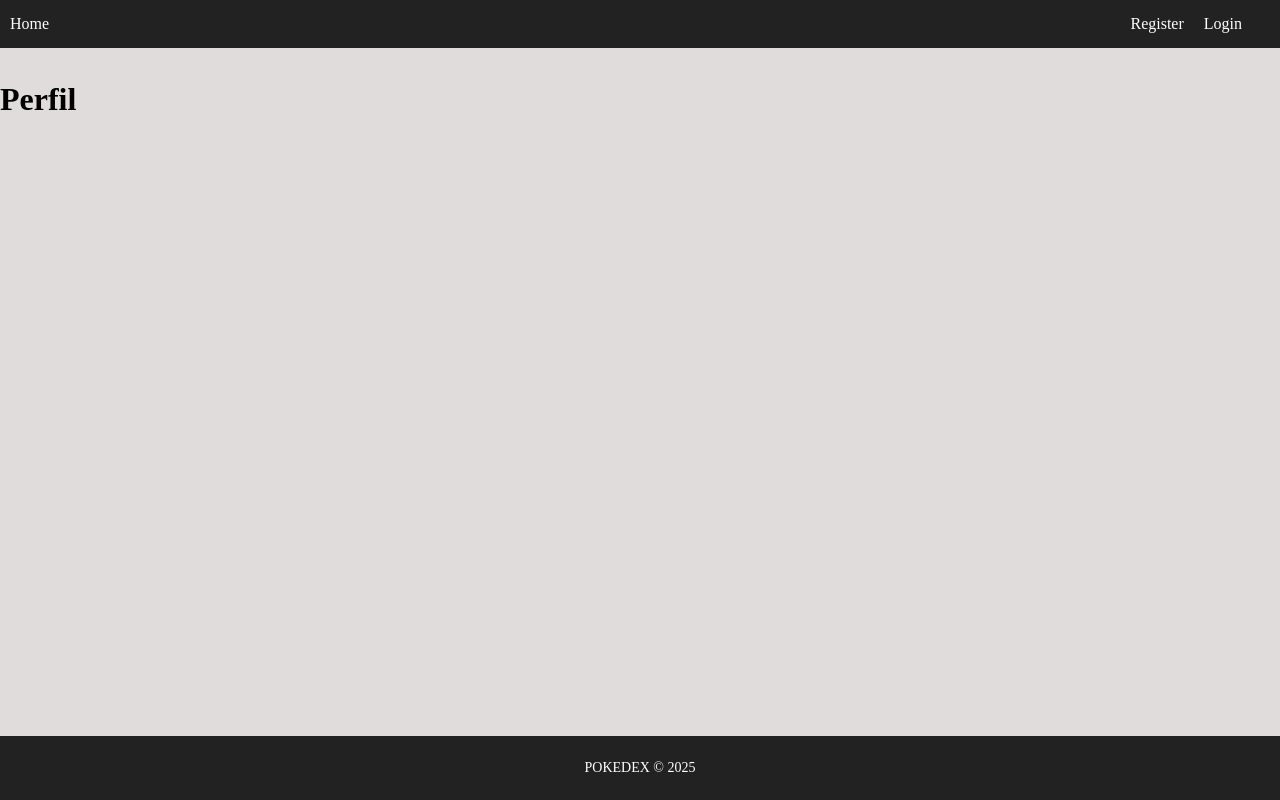
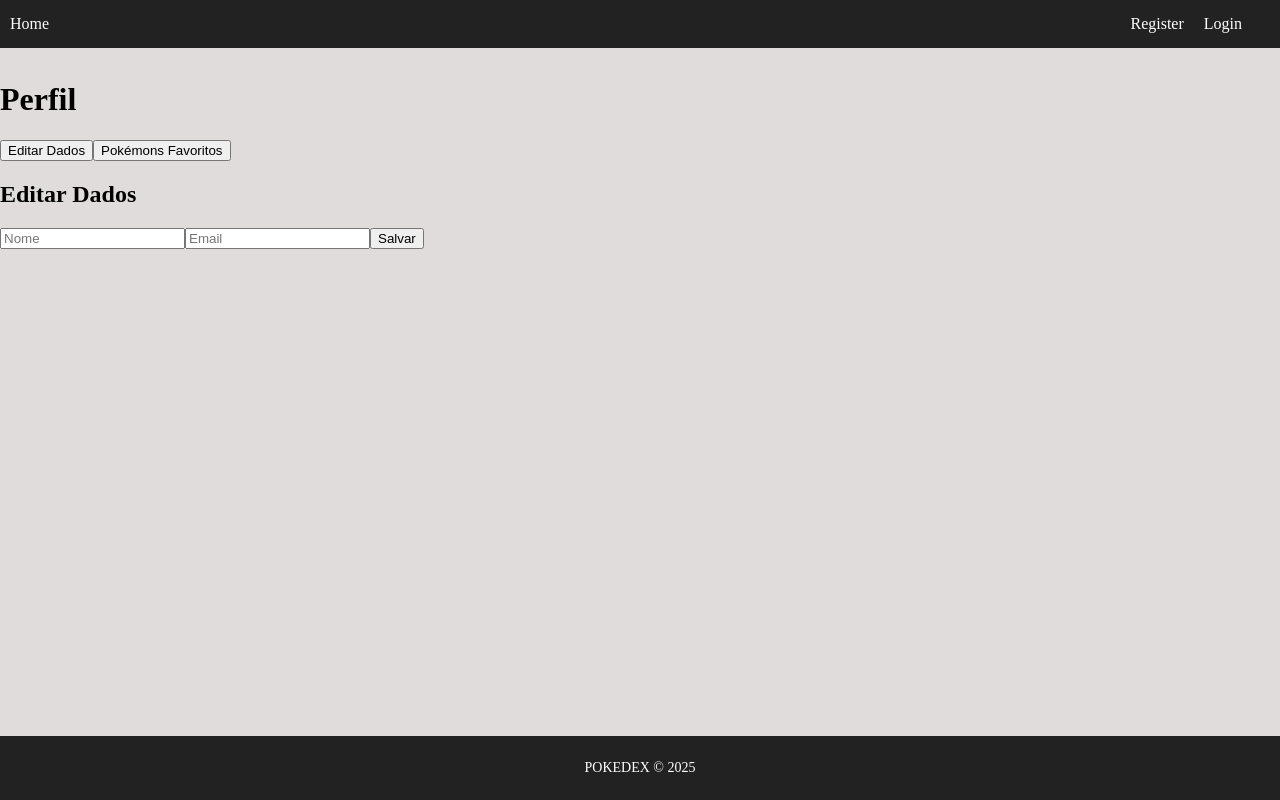
Before and after one commit to Josmateussilva0110/POKEDEX, a React (Vite) app in the folder frontend/: page /profile in a window 1280 px wide. Built offline with nearby package versions, Linux system fonts and the light colour scheme.

Commit message:
feat: request pokemons

```diff
--- a/frontend/src/App.jsx
+++ b/frontend/src/App.jsx
@@ -7,6 +7,7 @@ import Login from './components/pages/Auth/Login'
 import Footer from './components/layout/Footer'
 import Navbar from './components/layout/NavBar'
 import Container from './components/layout/Container'
+import PokemonDetail from './components/pages/Auth/PokemonDetail'
 
 function App() {
   return (
@@ -19,6 +20,7 @@ function App() {
           <Route path="/login" element={<Login />} />
           <Route path="/register" element={<Register />} />
           <Route path="/profile" element={<Profile />} />
+          <Route path="/pokemon/detail" element={<PokemonDetail />} />
         </Routes>
       </Container>
       <Footer/>
--- a/frontend/src/components/layout/styles/Container.module.css
+++ b/frontend/src/components/layout/styles/Container.module.css
@@ -1,8 +1,9 @@
 .container {
-  height: 100vh;
+  min-height: calc(100vh - 60px); /* 100% da altura da tela menos a altura do footer */
   width: 100%;
   margin: 0;
   padding-top: 60px;   /* altura da navbar */
+  padding-bottom: 80px; /* espaço para o footer */
   background-color: rgb(224, 220, 220);
   box-sizing: border-box;
 }
--- /dev/null
+++ b/frontend/src/components/pages/Auth/PokemonDetail.jsx
@@ -0,0 +1,45 @@
+import { useState, useEffect } from "react"
+import requestData from "../../../utils/requestApi"
+
+function PokemonDetail() {
+  const [pokemon, setPokemon] = useState([])
+  const [loading, setLoading] = useState(true)
+  const pokemonId = 25 // Sinnoh
+
+  useEffect(() => {
+    async function fetchPokemons() {
+      try {
+        setLoading(true)
+        const response = await requestData(
+          `https://pokeapi.co/api/v2/pokemon/${pokemonId}/`,
+          "GET",
+          null
+        )
+        console.log(response.data)
+        setPokemon(response.data)
+      } catch (error) {
+        console.error("Erro ao buscar pokemons:", error)
+      } finally {
+        setLoading(false)
+      }
+    }
+    fetchPokemons()
+  }, [])
+
+  return (
+    <div>
+      <h1>Pokémons Detalhes</h1>
+      {loading ? (
+        <p>Carregando os pokemons...</p>
+      ) : (
+        <ul>
+          {pokemon.map((p) => (
+            <li key={p.id}>{p.species.name}</li>
+          ))}
+        </ul>
+      )}
+    </div>
+  )
+}
+
+export default PokemonDetail
--- a/frontend/src/components/pages/Auth/Profile.jsx
+++ b/frontend/src/components/pages/Auth/Profile.jsx
@@ -1,5 +1,54 @@
+import { useState } from "react"
+
 function Profile() {
-  return <h1>Perfil</h1>
+  const [activeTab, setActiveTab] = useState("edit") // aba inicial
+
+  return (
+    <div className="p-4">
+      <h1 className="text-2xl font-bold mb-4">Perfil</h1>
+
+      {/* Botões das abas */}
+      <div className="flex gap-4 border-b mb-4">
+        <button
+          className={`pb-2 ${activeTab === "edit" ? "border-b-2 border-blue-500 font-semibold" : ""}`}
+          onClick={() => setActiveTab("edit")}
+        >
+          Editar Dados
+        </button>
+        <button
+          className={`pb-2 ${activeTab === "favorites" ? "border-b-2 border-blue-500 font-semibold" : ""}`}
+          onClick={() => setActiveTab("favorites")}
+        >
+          Pokémons Favoritos
+        </button>
+      </div>
+
+      {/* Conteúdo das abas */}
+      <div>
+        {activeTab === "edit" && (
+          <div>
+            <h2 className="text-xl mb-2">Editar Dados</h2>
+            <form className="flex flex-col gap-2">
+              <input type="text" placeholder="Nome" className="border p-2 rounded" />
+              <input type="email" placeholder="Email" className="border p-2 rounded" />
+              <button className="bg-blue-500 text-white px-4 py-2 rounded">Salvar</button>
+            </form>
+          </div>
+        )}
+
+        {activeTab === "favorites" && (
+          <div>
+            <h2 className="text-xl mb-2">Pokémons Favoritos</h2>
+            <ul className="list-disc pl-5">
+              <li>Pikachu</li>
+              <li>Charizard</li>
+              <li>Bulbasaur</li>
+            </ul>
+          </div>
+        )}
+      </div>
+    </div>
+  )
 }
 
 export default Profile
--- a/frontend/src/components/pages/Auth/home.jsx
+++ b/frontend/src/components/pages/Auth/home.jsx
@@ -1,5 +1,63 @@
+import { useState, useEffect } from "react"
+import requestData from "../../../utils/requestApi"
+
 function Home() {
-  return <h1>Home</h1>
+  const [pokemon, setPokemon] = useState([])
+  const [loading, setLoading] = useState(true)
+
+  // intervalo da geração de Sinnoh
+  const startId = 387
+  const endId = 493
+
+  useEffect(() => {
+    async function fetchPokemons() {
+      try {
+        setLoading(true)
+        const response = await requestData(
+          "https://pokeapi.co/api/v2/pokemon",
+          "GET",
+          { limit: 1000, offset: 0 }
+        )
+
+        // filtra apenas os que estão entre 387 e 493
+        const sinnohPokemons = response.data.results.filter((p) => {
+          const id = parseInt(p.url.split("/")[6])
+          return id >= startId && id <= endId
+        })
+
+        setPokemon(sinnohPokemons)
+      } catch (error) {
+        console.error("Erro ao buscar pokemons:", error)
+      } finally {
+        setLoading(false)
+      }
+    }
+    fetchPokemons()
+  }, [])
+
+  return (
+    <div>
+      <h1>Pokémons da Região de Sinnoh</h1>
+      {loading ? (
+        <p>Carregando os pokemons...</p>
+      ) : (
+        <ul>
+          {pokemon.map((p) => {
+            const id = p.url.split("/")[6]
+            return (
+              <li key={id}>
+                <img
+                  src={`https://raw.githubusercontent.com/PokeAPI/sprites/master/sprites/pokemon/${id}.png`}
+                  alt={p.name}
+                />
+                #{id} - {p.name} - {p.url}
+              </li>
+            )
+          })}
+        </ul>
+      )}
+    </div>
+  )
 }
 
 export default Home
```
